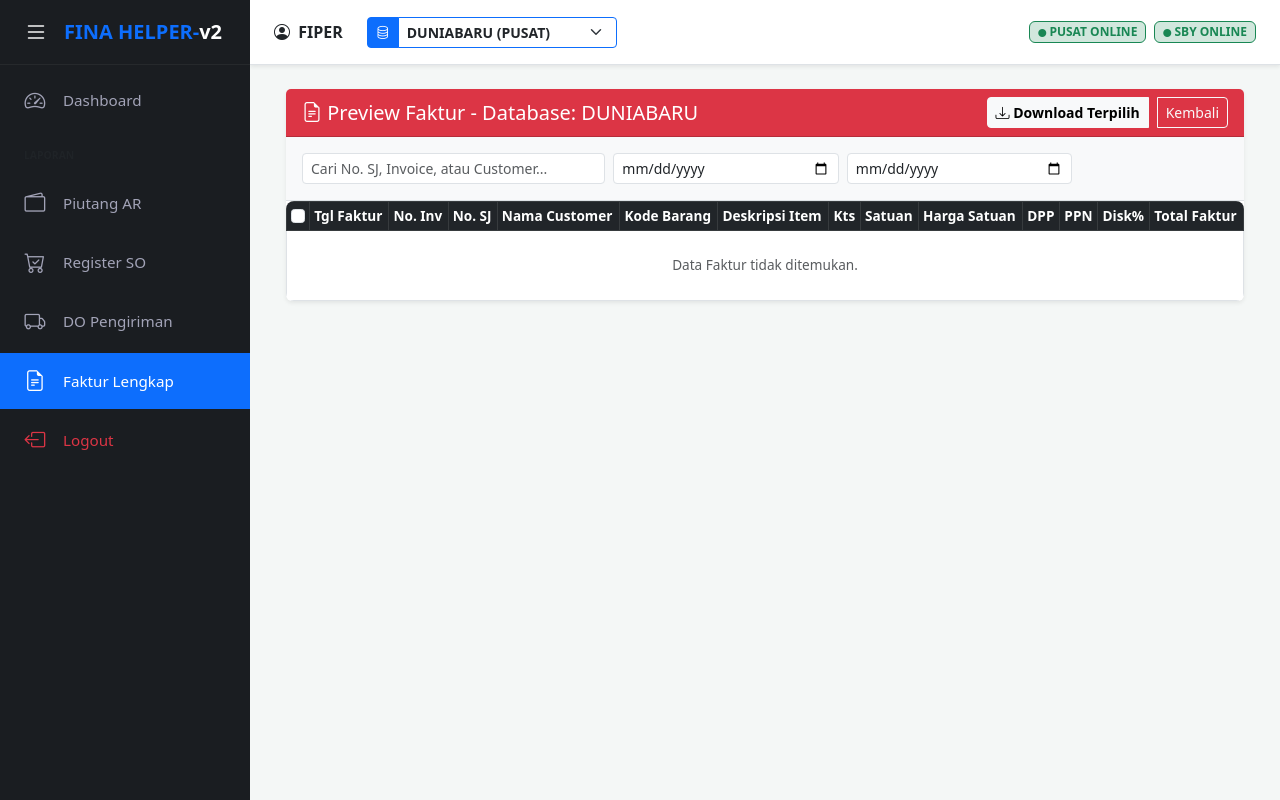
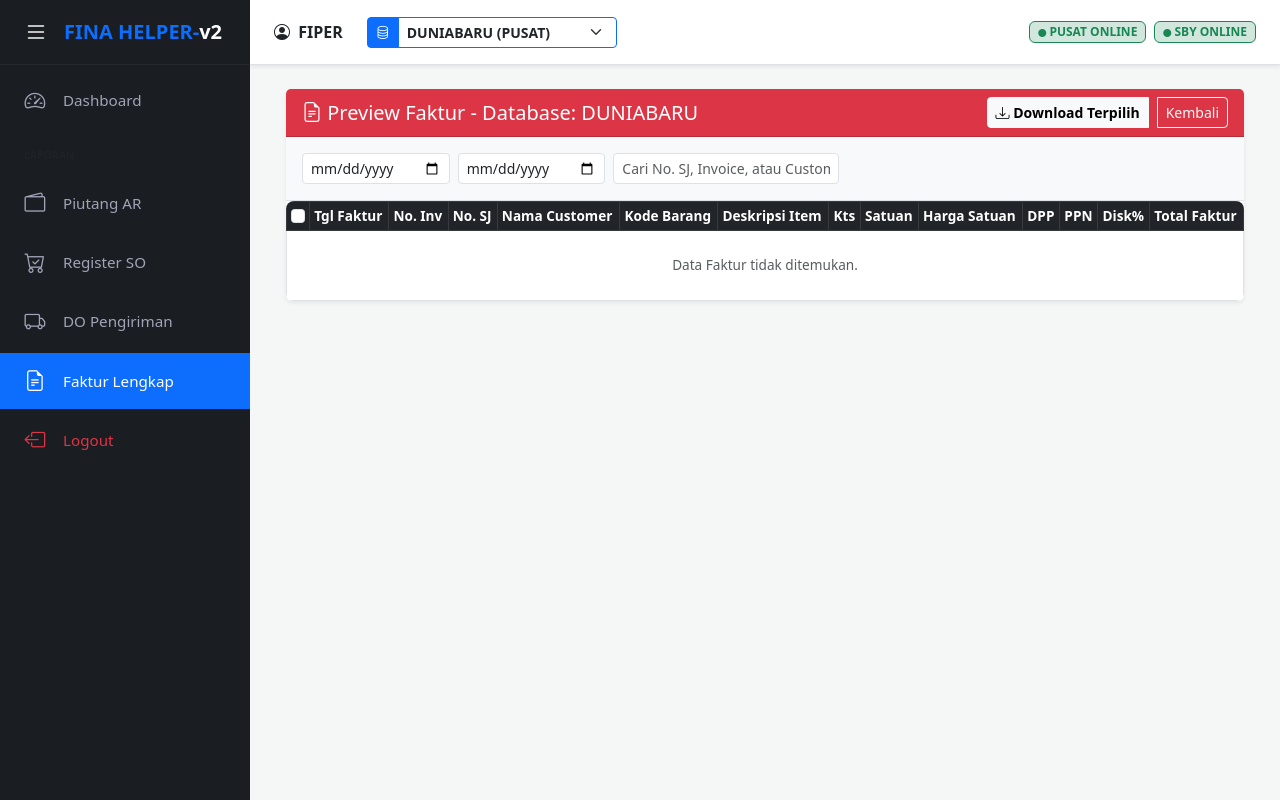
Before and after one commit to 03lukman/bckp_fiper-v2, a Flask app: page /preview/faktur in a window 1280 px wide. Run offline with Flask 3, Linux system fonts and the light colour scheme; the visitor is signed in with stand-in values (Sample User, id 1).

Commit message:
Update preview_faktur.html

```diff
--- a/fiper/app/templates/documents/preview_faktur.html
+++ b/fiper/app/templates/documents/preview_faktur.html
@@ -34,14 +34,14 @@
 
         <div class="card-body bg-light border-bottom">
             <div class="row g-2">
-                <div class="col-md-4">
-                    <input type="text" id="searchGeneral" onkeyup="filterData()" class="form-control form-control-sm" placeholder="Cari No. SJ, Invoice, atau Customer...">
+                <div class="col-md-2">
+                     <input type="date" id="dateEnd" onchange="filterData()" class="form-control form-control-sm">
                 </div>
-                <div class="col-md-3">
+                <div class="col-md-2">
                     <input type="date" id="dateStart" onchange="filterData()" class="form-control form-control-sm">
                 </div>
                 <div class="col-md-3">
-                    <input type="date" id="dateEnd" onchange="filterData()" class="form-control form-control-sm">
+                    <input type="text" id="searchGeneral" onkeyup="filterData()" class="form-control form-control-sm" placeholder="Cari No. SJ, Invoice, atau Customer...">
                 </div>
             </div>
         </div>
```
